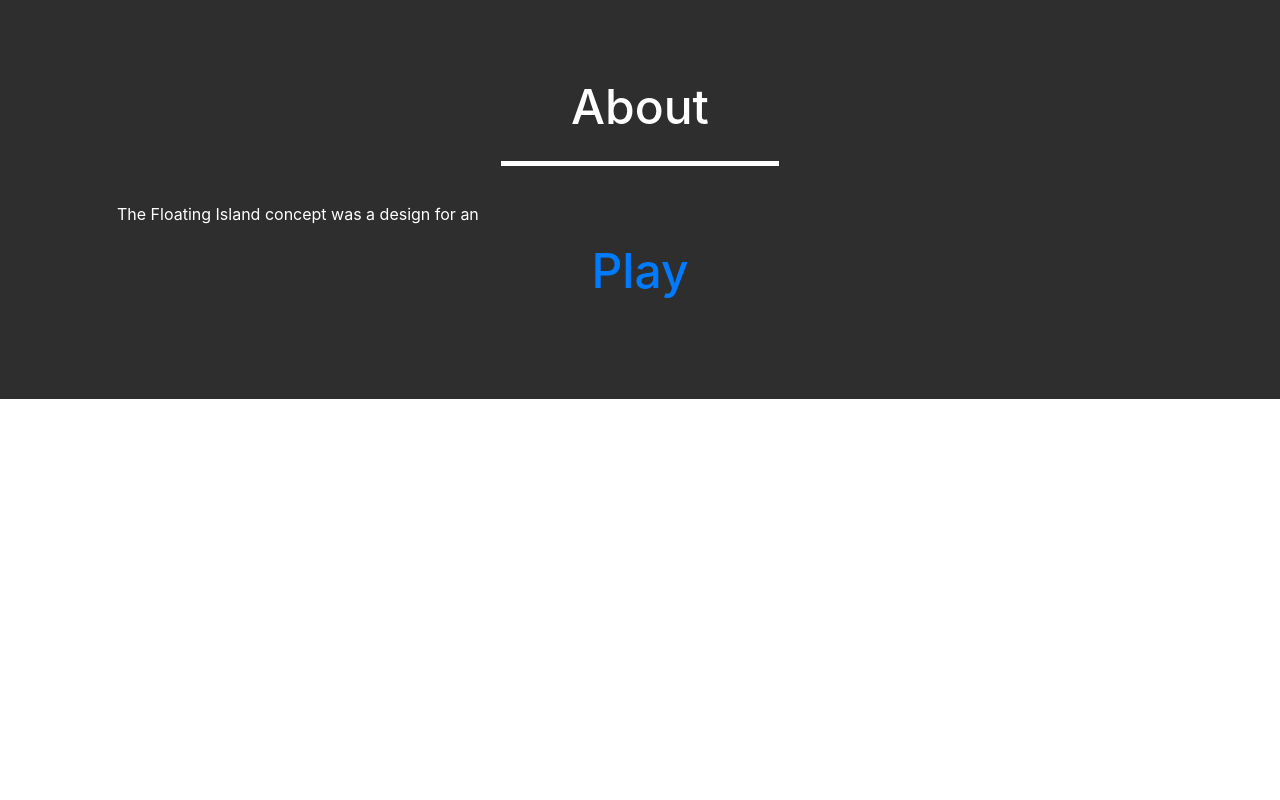
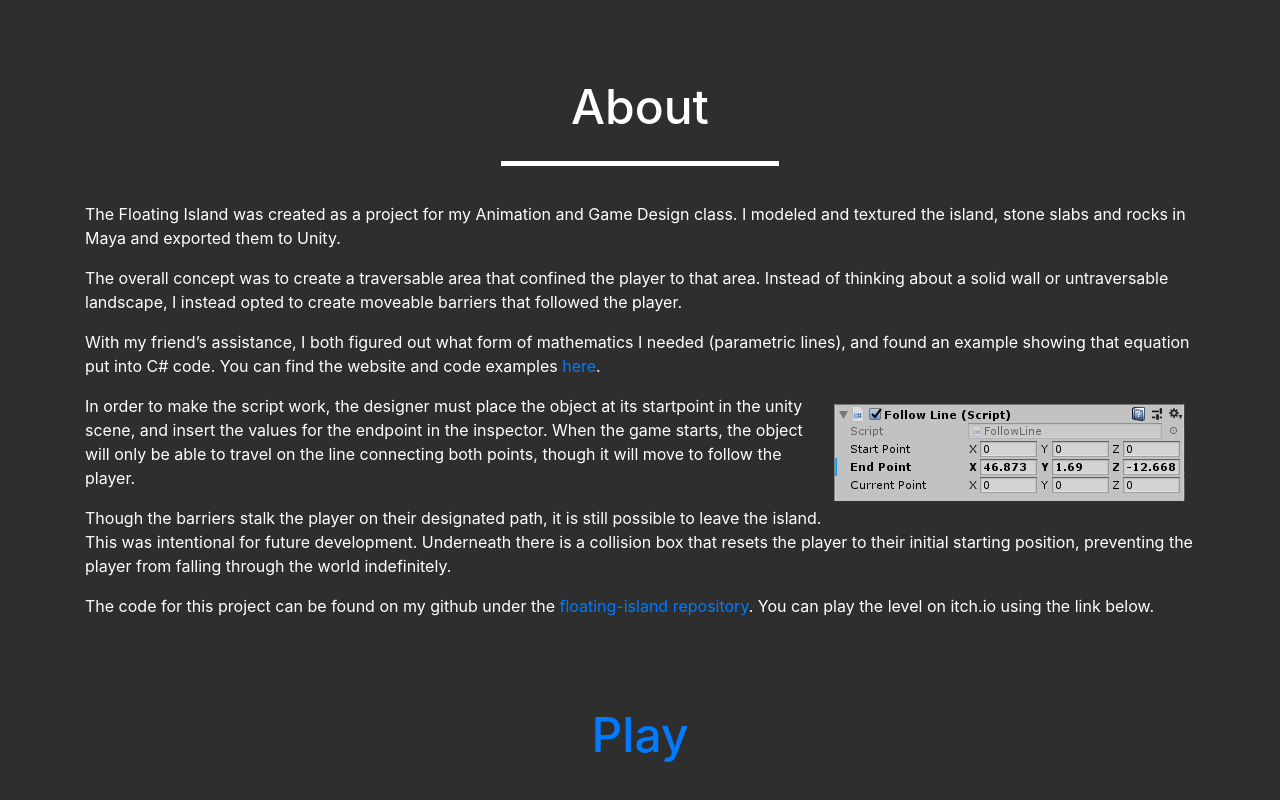
Before and after one commit to AnnickS/My-Portforlio, a React (Create React App) app: page /FloatingIsland in a window 1280 px wide. Shown: the part 718-1518 px from the top of the page. Before the commit the page ends 1117 px from the top, so only its background shows below. Built offline with nearby package versions, Linux system fonts and the light colour scheme.

Commit message:
Floating Island Content
Added content for the floating island.

```diff
--- a/src/floatingisland.js
+++ b/src/floatingisland.js
@@ -1,5 +1,7 @@
 import React from "react";
 import "./portfolio.css";
+
+import inspector from "./photos/FloatingIslandInspector.png";
 
 class floatingisland extends React.Component {
     render() {
@@ -10,9 +12,9 @@ class floatingisland extends React.Component {
             <div class="row">
               <div class="col-lg-12">
                 <div class="intro-text">
-                  <span class="name">Floating Island Concept:</span>
+                  <span class="name">Floating Island</span>
                   <hr class="line-light" />
-                  <p class="skills">Autonomous Walls</p>
+                  <p class="skills">Minamalist Styled Barriers</p>
                 </div>
               </div>
             </div>
@@ -27,7 +29,31 @@ class floatingisland extends React.Component {
                   <line />
                 </div>
               </div>
-                <p className="wrap">The Floating Island concept was a design for an </p>
+                <p>The Floating Island was created as a project for my Animation
+                  and Game Design class. I modeled and textured the island,
+                  stone slabs and rocks in Maya and exported them to Unity.</p>
+                <p>The overall concept was to create a traversable area that
+                  confined the player to that area. Instead of thinking about
+                  a solid wall or untraversable landscape, I instead opted to
+                  create moveable barriers that followed the player.</p>
+                <p>With my friend’s assistance, I both figured out what form of
+                  mathematics I needed (parametric lines), and found an example
+                  showing that equation put into C# code. You can find the website
+                  and code examples <a href="https://www.habrador.com/tutorials/math/5-line-line-intersection/">here</a>.</p>
+                <img src={inspector} className="TextWrapRight"/>
+                <p>In order to make the script work, the designer must place
+                  the object at its startpoint in the unity scene, and insert
+                  the values for the endpoint in the inspector. When the game
+                  starts, the object will only be able to travel on the line
+                  connecting both points, though it will move to follow the player.</p>
+                <p>Though the barriers stalk the player on their designated path, it
+                  is still possible to leave the island. This was intentional for future
+                  development. Underneath there is a collision box that resets the player
+                  to their initial starting position, preventing the player from falling
+                  through the world indefinitely.</p>
+                <p>The code for this project can be found on my github under
+                  the <a href="https://github.com/AnnickS/Floating-Island">floating-island repository</a>.
+                  You can play the level on itch.io using the link below.<br></br><br></br><br></br><br></br></p>
                 <div class="col-lg-12 text-center">
                   <h2><a href="https://silverasea.itch.io/inescapable-island">Play</a></h2>
               </div>
--- a/src/itemsisitems.js
+++ b/src/itemsisitems.js
@@ -50,7 +50,9 @@ class itemsisitems extends React.Component {
                   objects were within sight or blocked by other objects. Test cases
                   were included in the test suite to ensure the integrity of NPC functionality.</p>
                 <p>Our final product can be played on itch.io with the link below.
-                  Our project code is displayed on github under items-is-items.<br></br><br></br><br></br><br></br></p>
+                  Our project code is displayed on github
+                  under <a href="https://github.com/AnnickS/Items-is-Items">items-is-items.</a>
+                  <br></br><br></br><br></br><br></br></p>
                 <div class="col-lg-12 text-center">
                   <h2><a href="https://agroupofpeople.itch.io/items-is-items">Play</a></h2>
               </div>
```
Also changed, not shown: src/photos/FloatingIslandInspector.png (added).
